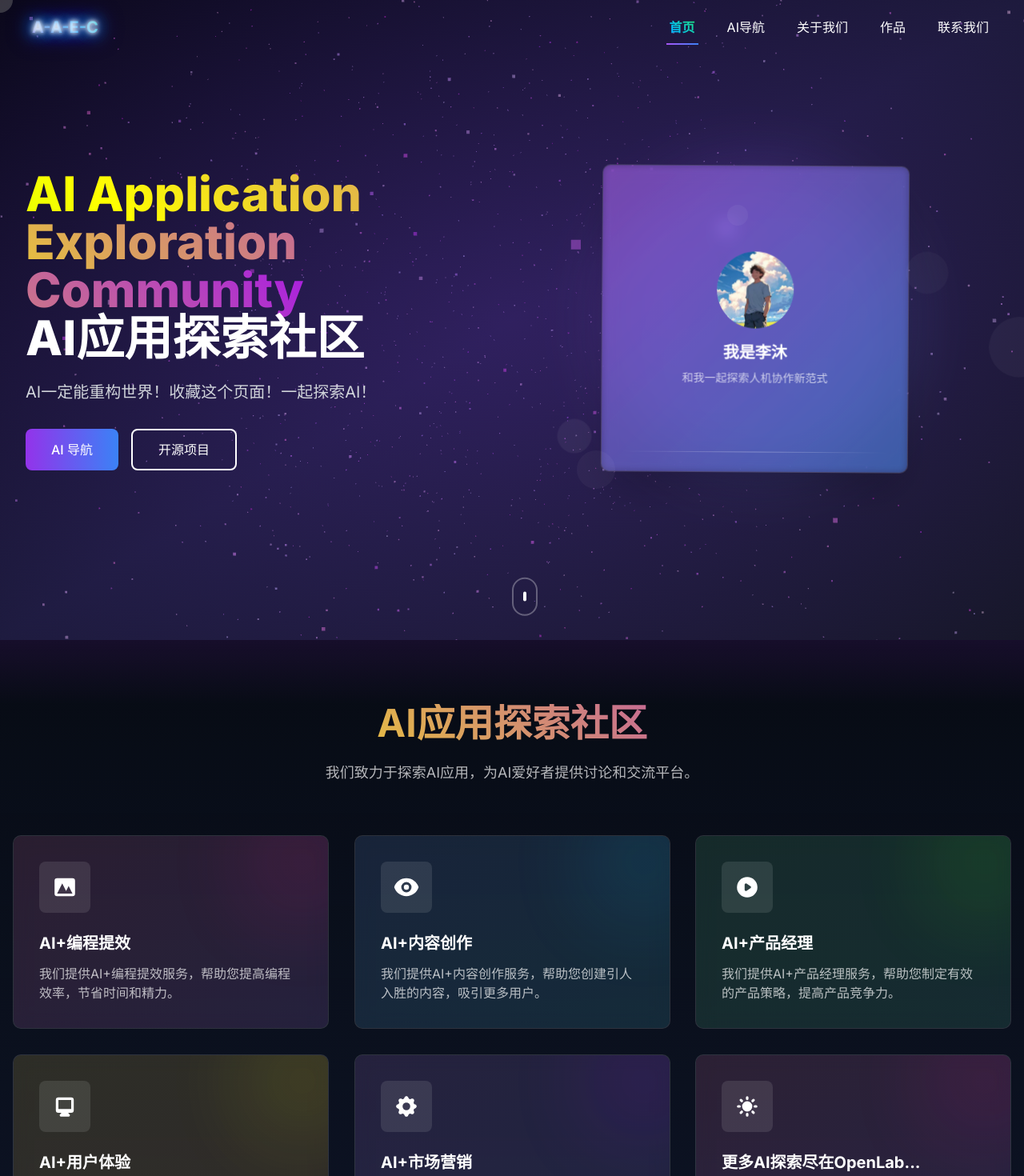
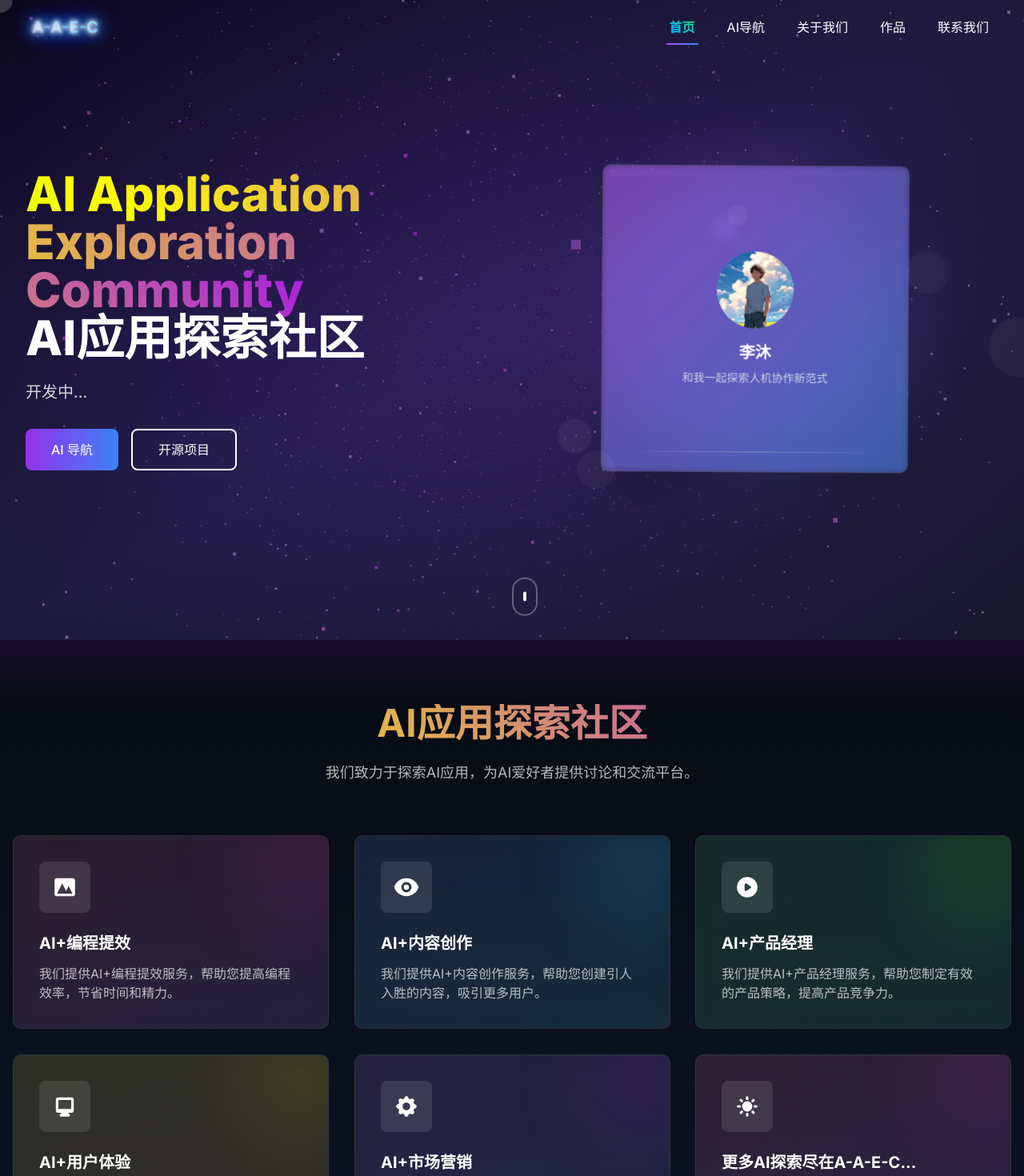
Before and after one commit to leonaiuv/Web_of_AI, a Next.js app in the folder awesome-site/: page / in a window 1280 px wide. Shown: the top 1470 px of the page at 80% size. Built offline with nearby package versions, Linux system fonts and the light colour scheme.

Commit message:
"调整首页和服务页面内容以反映品牌及服务更新"

```diff
--- a/awesome-site/src/components/Hero.tsx
+++ b/awesome-site/src/components/Hero.tsx
@@ -34,7 +34,7 @@ const Hero: React.FC = () => {
             </h1>
 
             <p className="text-lg md:text-xl text-gray-300 mb-8 max-w-lg">
-              AI一定能重构世界！收藏这个页面！一起探索AI！
+              开发中...
             </p>
 
             <div className="flex flex-col sm:flex-row justify-center md:justify-start space-y-4 sm:space-y-0 sm:space-x-4">
@@ -99,12 +99,15 @@ const Hero: React.FC = () => {
                 />
                   </motion.div>
 
-                  <h3 className="text-xl font-bold text-white mb-2">我是李沐</h3>
+
+                  <h3 className="text-xl font-bold text-white mb-2">李沐</h3>
                   <p className="text-sm text-center text-white/70">和我一起探索人机协作新范式</p>
 
                   {/* 装饰线条 */}
                   <div className="absolute bottom-6 left-6 right-6 h-[1px] bg-gradient-to-r from-transparent via-white/30 to-transparent" />
                 </div>
+
+
               </div>
             </motion.div>
 
--- a/awesome-site/src/components/Services.tsx
+++ b/awesome-site/src/components/Services.tsx
@@ -62,7 +62,7 @@ const services = [
         <path fillRule="evenodd" d="M10 2a1 1 0 011 1v1a1 1 0 11-2 0V3a1 1 0 011-1zm4 8a4 4 0 11-8 0 4 4 0 018 0zm-.464 4.95l.707.707a1 1 0 001.414-1.414l-.707-.707a1 1 0 00-1.414 1.414zm2.12-10.607a1 1 0 010 1.414l-.706.707a1 1 0 11-1.414-1.414l.707-.707a1 1 0 011.414 0zM17 11a1 1 0 100-2h-1a1 1 0 100 2h1zm-7 4a1 1 0 011 1v1a1 1 0 11-2 0v-1a1 1 0 011-1zM5.05 6.464A1 1 0 106.465 5.05l-.708-.707a1 1 0 00-1.414 1.414l.707.707zm1.414 8.486l-.707.707a1 1 0 01-1.414-1.414l.707-.707a1 1 0 011.414 1.414zM4 11a1 1 0 100-2H3a1 1 0 000 2h1z" clipRule="evenodd" />
       </svg>
     ),
-    title: '更多AI探索尽在OpenLab...',
+    title: '更多AI探索尽在A-A-E-C...',
     description: '我们提供更多AI服务，欢迎探索！',
     color: '#FF1493', // neon-pink
   }
```
